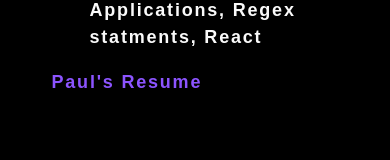
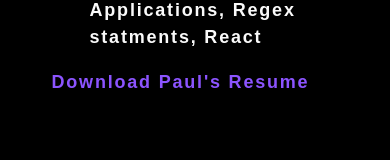
Before and after one commit to PRGottinger/paul-react-portfolio, a React (Create React App) app: page / in a window 390 px wide. Shown: the part 844-1004 px from the top of the page. Built offline with nearby package versions, Linux system fonts and the light colour scheme.

Commit message:
mobile-style2

```diff
--- a/src/App.css
+++ b/src/App.css
@@ -83,11 +83,6 @@
     width: 500px;
   }
 
-  .table {
-    display: flex;
-    justify-content: center;
-  }
-
   /* .footer { */
   /* position: absolute; */
   /* bottom: 0;
@@ -107,6 +102,14 @@
     display: flex;
     flex-flow: column wrap;
   }
+
+   /* .about-p {
+   justify-content: center;
+  }
+
+  .table {
+    justify-content: center;
+  } */
 
   .form-control {
     width: 500px;
--- a/src/components/Resume/index.js
+++ b/src/components/Resume/index.js
@@ -23,10 +23,9 @@ function Resume(props) {
           >
             <a href="#document">About me</a> */}
         </ul>
-        <a href="Resume.png" download>Paul's Resume</a>
-
-
-
+        <a href="Resume.png" download>
+          Download Paul's Resume
+        </a>
       </div>
     </div>
   );
```
